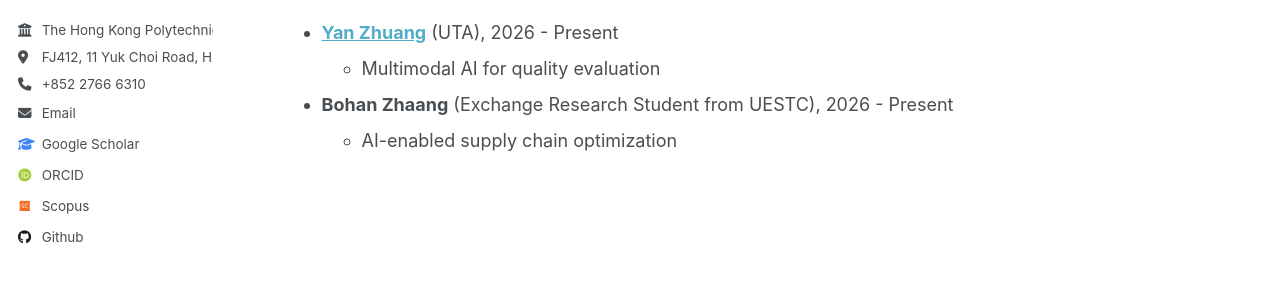
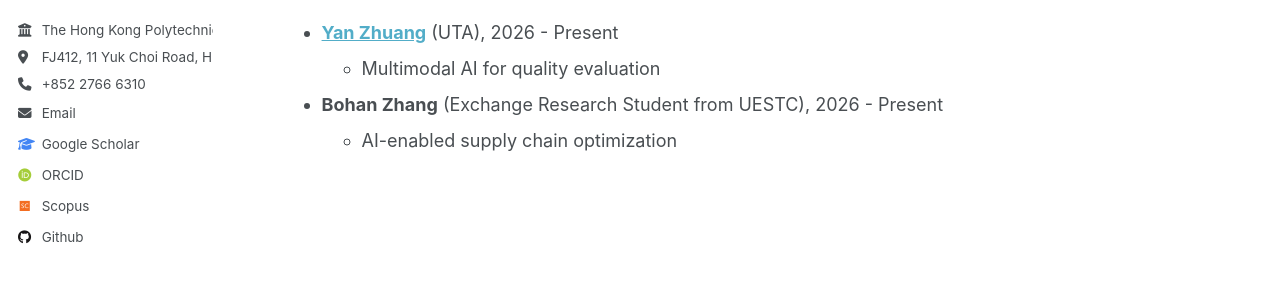
Before and after one commit to PENG-Zhe/peng-zhe.github.io, a Jekyll site: the page built from _pages/people.md, in a window 1280 px wide and 900 px high, scrolled down 848 px. Shown: the part 383-669 px from the top of the window. Built offline with Jekyll 4.4.1, drawn with Linux system fonts in a browser that asks for light colours; some web fonts are replaced.

Commit message:
Update people.md

```diff
--- a/_pages/people.md
+++ b/_pages/people.md
@@ -49,7 +49,7 @@ layout: archive
 * **[Yan Zhuang](https://lake233.github.io/)** (UTA), 2026 - Present
   * Multimodal AI for quality evaluation
 
-* **Bohan Zhaang** (Exchange Research Student from UESTC), 2026 - Present
+* **Bohan Zhang** (Exchange Research Student from UESTC), 2026 - Present
   *  AI-enabled supply chain optimization
 
 <!--
```
